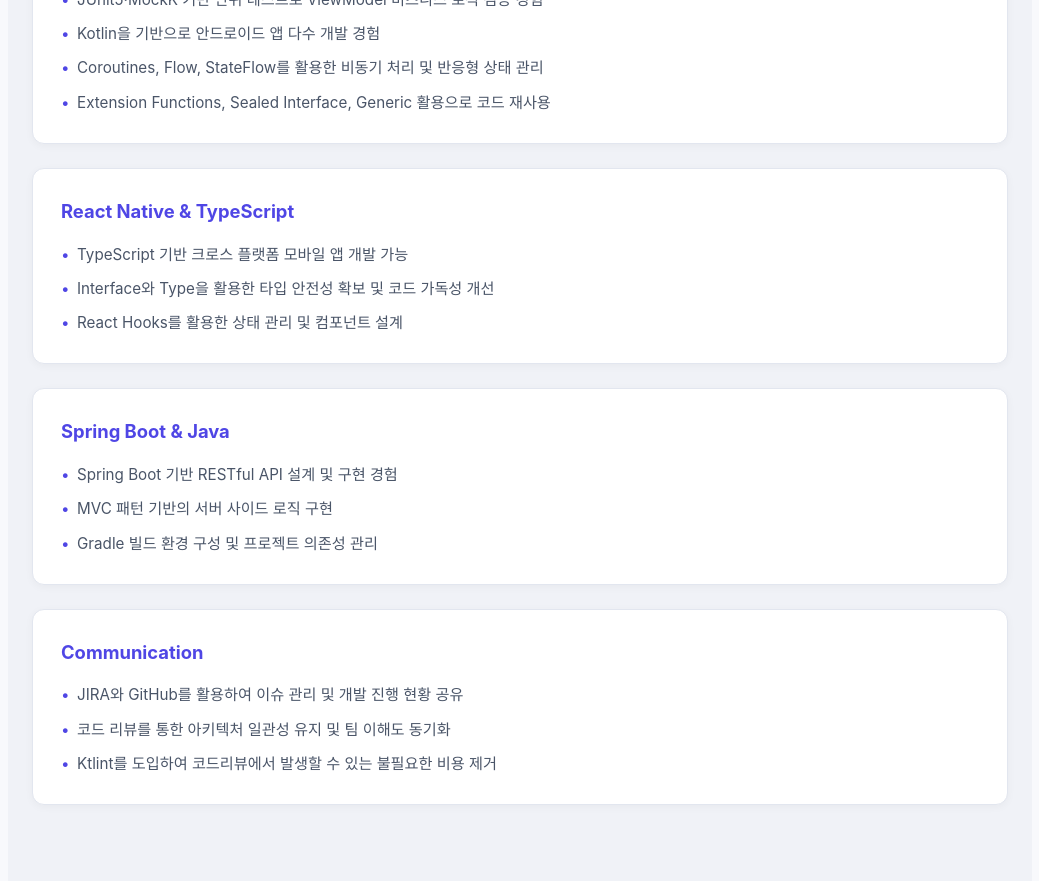
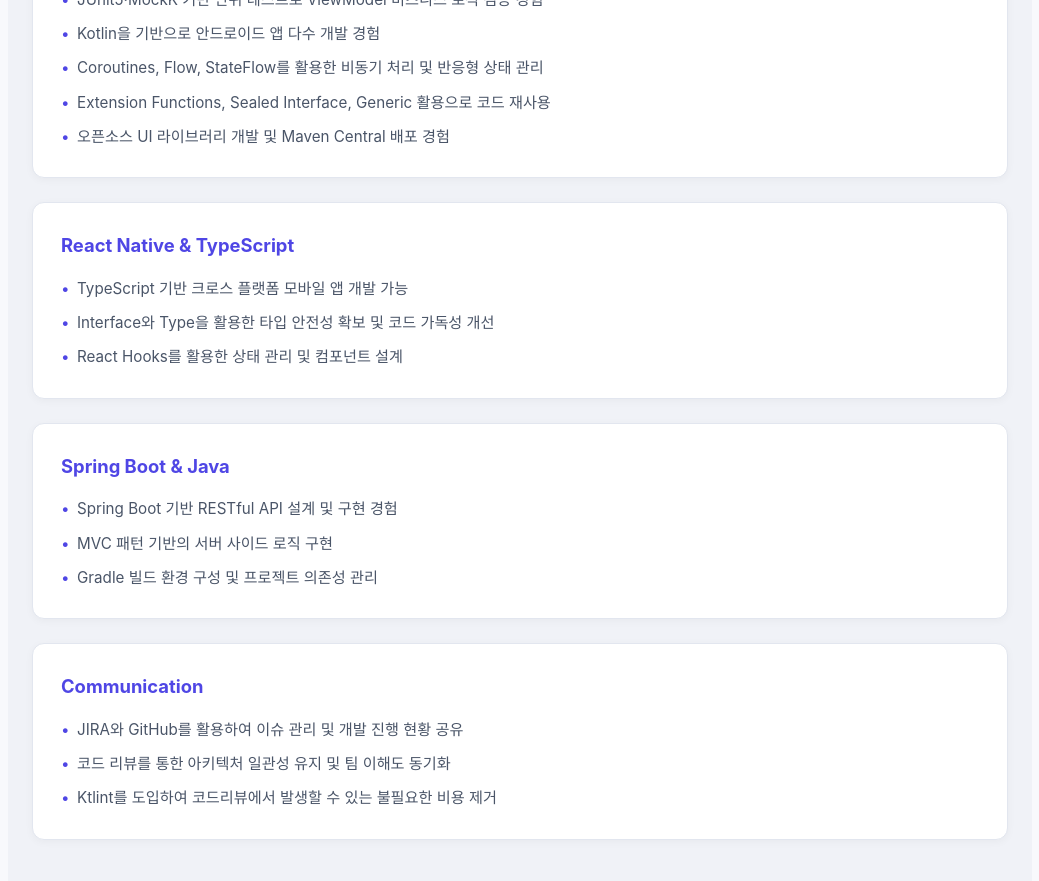
Before and after one commit to ois0886/AboutMe, a React (Vite) app: page / in a window 1280 px wide. Shown: the part 2340-3221 px from the top of the page, without its empty margins (120-1159 px from the left). Built offline with nearby package versions, Linux system fonts and the light colour scheme.

Commit message:
feat: skills 추가

```diff
--- a/src/components/Skills.tsx
+++ b/src/components/Skills.tsx
@@ -12,6 +12,7 @@
       'Kotlin을 기반으로 안드로이드 앱 다수 개발 경험',
       'Coroutines, Flow, StateFlow를 활용한 비동기 처리 및 반응형 상태 관리',
       'Extension Functions, Sealed Interface, Generic 활용으로 코드 재사용',
+      '오픈소스 UI 라이브러리 개발 및 Maven Central 배포 경험',
     ],
   },
   {
```
